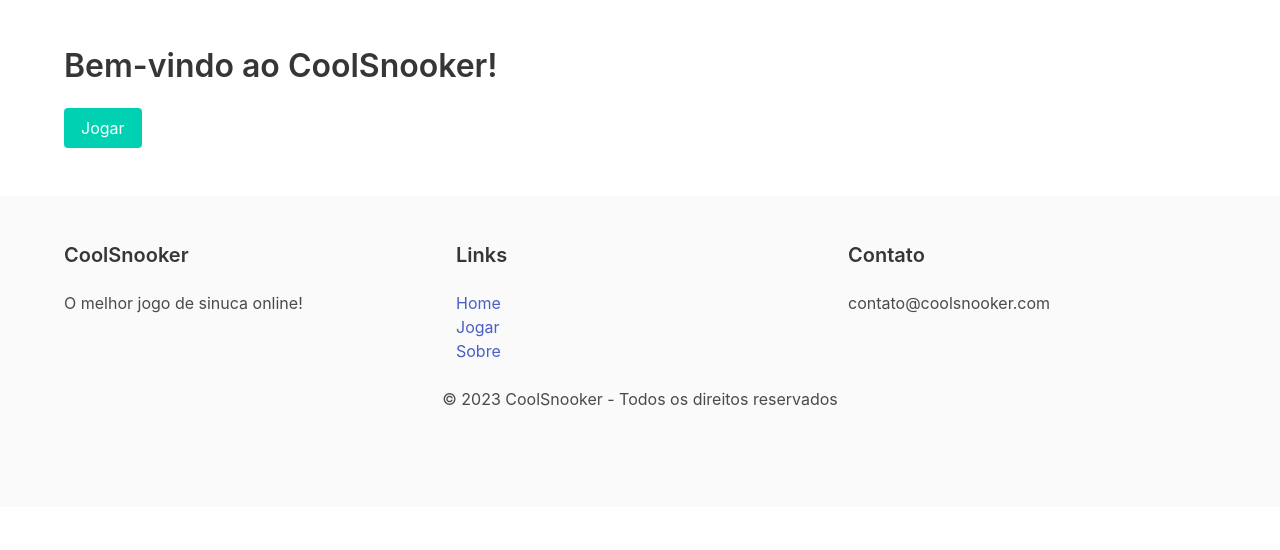
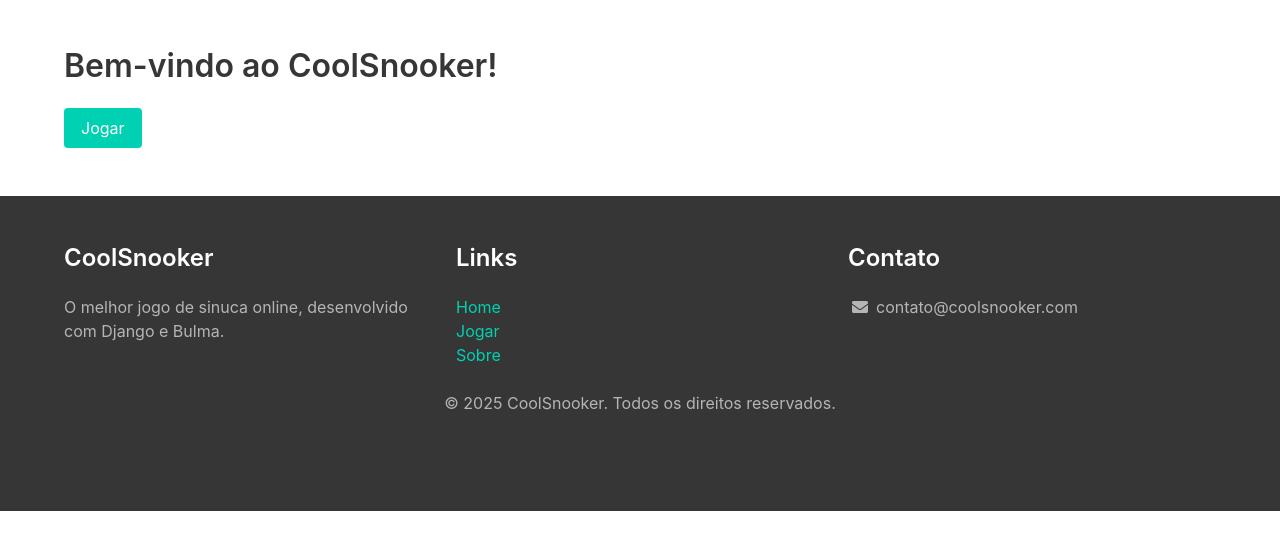
Before and after one commit to netorapg/NAES, a Django app: page / in a window 1280 px wide. Shown: the part 52-602 px from the top of the page. Run offline with Django 5.2, Linux system fonts and the light colour scheme.

Commit message:
minor changes

```diff
--- a/coolsnooker/main/templates/main/base.html
+++ b/coolsnooker/main/templates/main/base.html
@@ -5,6 +5,7 @@
     <meta name="viewport" content="width=device-width, initial-scale=1">
     <title>{% block title %}CoolSnooker{% endblock %}</title>
     <link rel="stylesheet" href="https://cdn.jsdelivr.net/npm/bulma@0.9.4/css/bulma.min.css">
+    <link rel="stylesheet" href="https://cdnjs.cloudflare.com/ajax/libs/font-awesome/5.15.4/css/all.min.css">
 </head>
 <body>
     {% include 'main/navbar.html' %}
--- a/coolsnooker/main/templates/main/footer.html
+++ b/coolsnooker/main/templates/main/footer.html
@@ -1,26 +1,41 @@
-<footer class="footer">
+<footer class="footer has-background-dark has-text-white">
     <div class="container">
         <div class="columns">
+            <!-- Coluna 1: Sobre -->
             <div class="column">
-          <h3 class="title is-5">CoolSnooker</h3>
-          <p>O melhor jogo de sinuca online!</p>
+                <h4 class="title is-4 has-text-white">CoolSnooker</h4>
+                <p class="has-text-grey-light">
+                    O melhor jogo de sinuca online, desenvolvido com Django e Bulma.
+                </p>
             </div>
+
+            <!-- Coluna 2: Links rápidos -->
             <div class="column">
-          <h3 class="title is-5">Links</h3>
+                <h4 class="title is-4 has-text-white">Links</h4>
                 <ul>
-            <li><a href="/">Home</a></li>
-            <li><a href="/play/">Jogar</a></li>
-            <li><a href="/about/">Sobre</a></li>
+                    <li><a class="has-text-primary" href="{% url 'main:home' %}">Home</a></li>
+                    <li><a class="has-text-primary" href="{% url 'main:play' %}">Jogar</a></li>
+                    <li><a class="has-text-primary" href="{% url 'main:about' %}">Sobre</a></li>
                 </ul>
             </div>
+
+            <!-- Coluna 3: Contato -->
             <div class="column">
-          <h3 class="title is-5">Contato</h3>
-          <p>contato@coolsnooker.com</p>
+                <h4 class="title is-4 has-text-white">Contato</h4>
+                <p class="has-text-grey-light">
+                    <span class="icon-text">
+                        <span class="icon">
+                            <i class="fas fa-envelope"></i>
+                        </span>
+                        <span>contato@coolsnooker.com</span>
+                    </span>
+                </p>
             </div>
         </div>
+
         <div class="content has-text-centered">
-        <p>
-          © 2023 CoolSnooker - Todos os direitos reservados
+            <p class="has-text-grey-light">
+                © {% now "Y" %} CoolSnooker. Todos os direitos reservados.
             </p>
         </div>
     </div>
```
Lines whose indentation alone changed are shown as unchanged.
